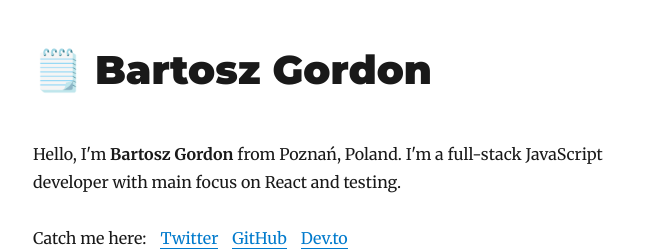
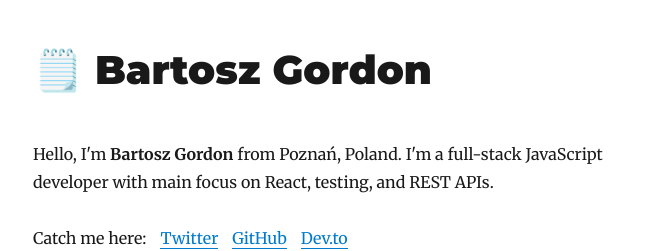
Before and after one commit to bgord/blog, a Gatsby site: page / in a window 1280 px wide. Shown: the top 251 px of the page, without its empty margins (292-938 px from the left). Built offline with nearby package versions, Linux system fonts and the light colour scheme; Gatsby itself is replaced by a stand-in of ours; some packages are replaced by stand-ins of ours.

Commit message:
Update bio

```diff
--- a/src/components/bio.js
+++ b/src/components/bio.js
@@ -26,7 +26,8 @@ const Bio = () => {
 		>
 			<p>
 				Hello, I'm <strong>{author}</strong> from Poznań, Poland. I'm a
-				full-stack JavaScript developer with main focus on React and testing.
+				full-stack JavaScript developer with main focus on React, testing, and
+				REST APIs.
 			</p>
 			<Social />
 		</div>
```
